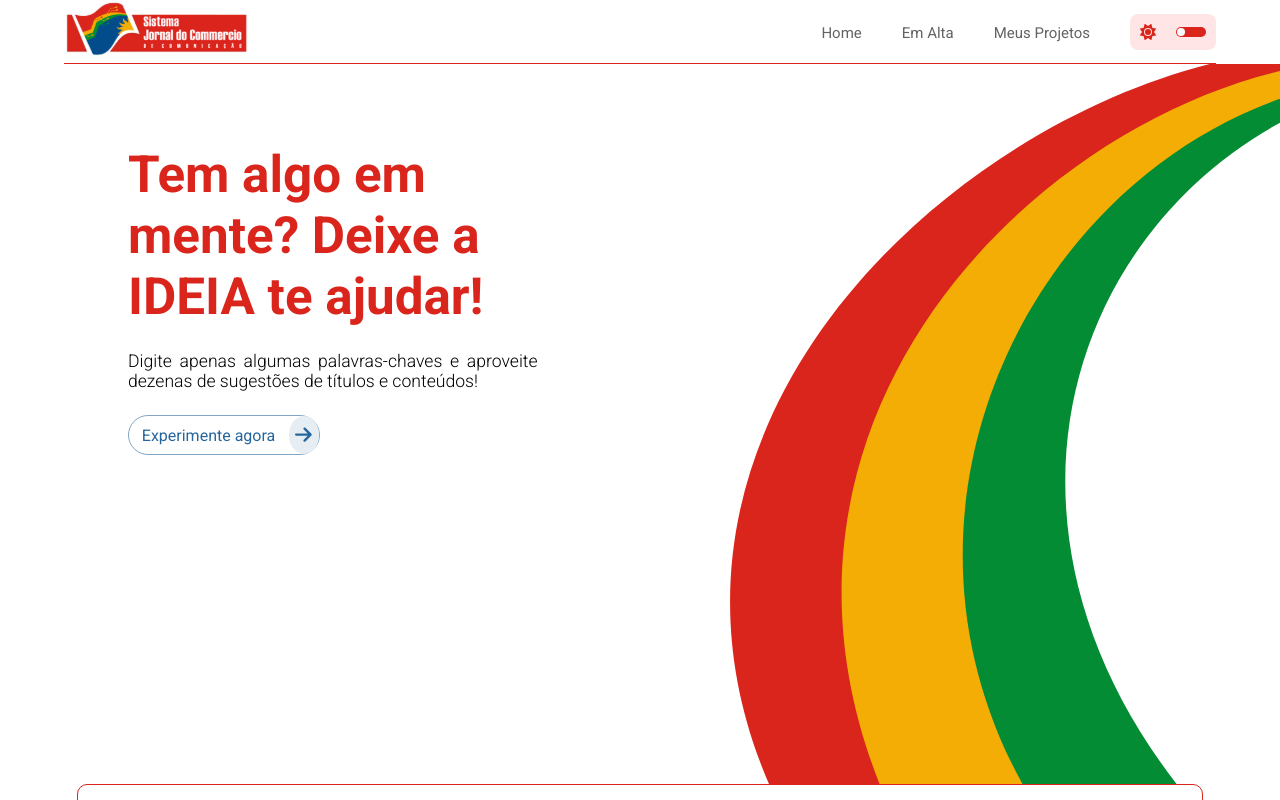
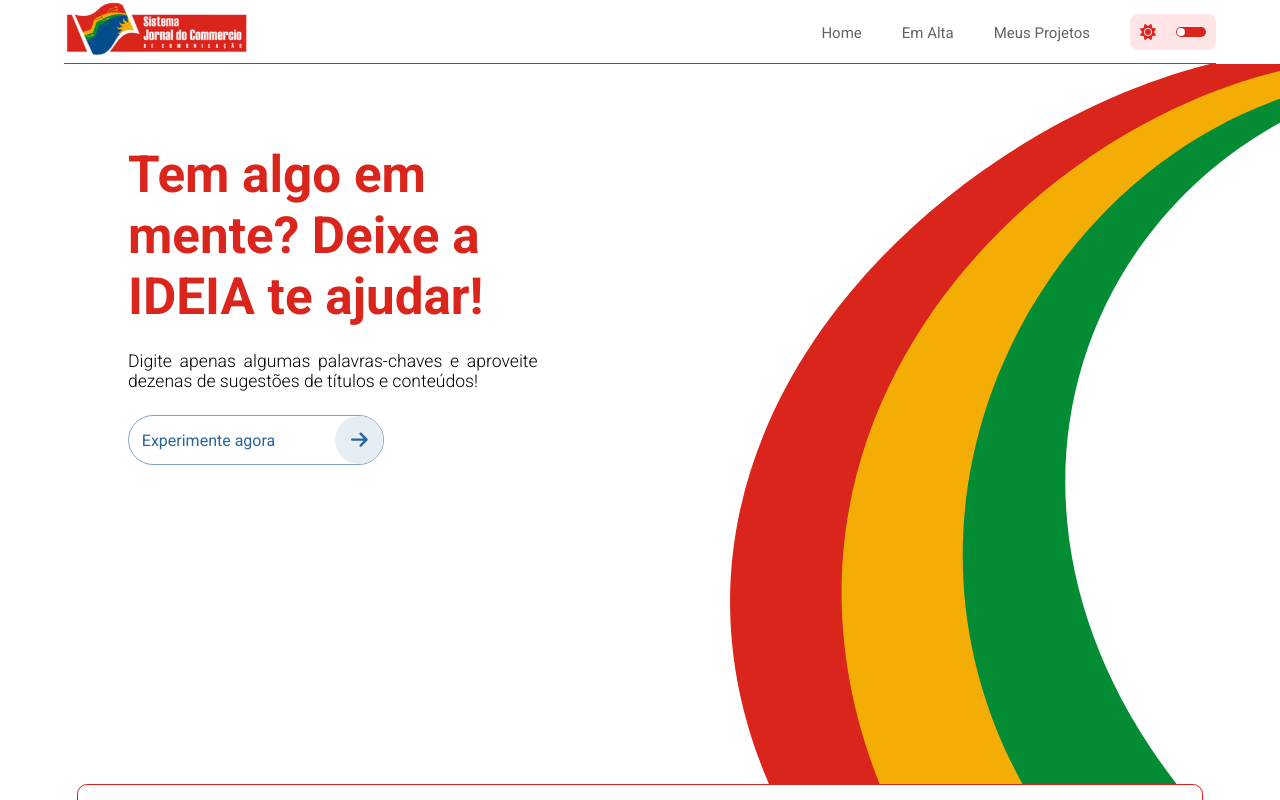
Before and after one commit to victorb-s/IDEIA, a React (Vite) app in the folder frontend/: page / in a window 1280 px wide. Shown: the top 800 px of the page. Built offline with nearby package versions, Linux system fonts and the light colour scheme; no server answers.

Commit message:
ajustes no responsivo do botao inicial da home, botoes da tela de sugestoes ajustados e seção trending topics

```diff
--- a/frontend/src/components/HomeComponents/HomeSecInfos/styles.js
+++ b/frontend/src/components/HomeComponents/HomeSecInfos/styles.js
@@ -83,7 +83,7 @@ export const CategoryForms = styled(motion.form)`
             color: var(--textColor);
             opacity: 0.6;
         }
-
+        outline:none;
         font-size: clamp(0.7rem, 2vw, 1rem);
     }
 
--- a/frontend/src/components/HomeComponents/SectionInicio/styles.js
+++ b/frontend/src/components/HomeComponents/SectionInicio/styles.js
@@ -81,33 +81,32 @@ export const TextContainer = styled.div`
 
 const ResponsiveBtnContainer = css`
     @media (max-width: 1024px) {
-        width: 20vw;
+        width: 25vw;
     }
 
     @media (max-width: 768px) {
-        width: 25vw;
+        width: 30vw;
     }
 
     @media (max-width: 480px) {
-        width: 40vw;
+        width: 50vw;
         height: 4vh;
     }
 `
 
 export const ButtonContainer = styled(Link)`
     display: flex;
-    flex-direction: row;
     align-items: center;
     justify-content: space-between;
 
-    width: 15vw;
-    height: 5vh;
+    width: 20vw;
+    height: 50px;
     margin-top: 3vh;
 
     background-color: var(--buttonColor);
 
     border: 1px solid var(--buttonOutlineColor);
-    border-radius: 25px;
+    border-radius: 30px;
 
     text-decoration: none;
     transition: 0.2s ease-in-out;
@@ -118,19 +117,19 @@ export const ButtonContainer = styled(Link)`
         color: var(--buttonTextColor);
         font-size: clamp(0.7rem, 2vw, 1rem);
         padding-left: 1vw;
+
+        @media (max-width: 1024px){
+            padding-left: 2vw;
+        }
+
+        @media (max-width: 480px){
+            padding-left: 4vw;
+        }
     }
 
     &:hover{
         transform: scale(1.02);
     }
-`
-
-const ResponsiveAC = css`
-    @media (max-width: 1024px) {
-        width: 20%;
-    }
-
-
 `
 
 export const ArrowCircle = styled.div`
@@ -141,10 +140,9 @@ export const ArrowCircle = styled.div`
     justify-content: center;
     align-items: center;
 
-    width: 16%;
-    height: 100%;
+    aspect-ratio: 1;
+    height: 99%;
 
-    ${ResponsiveAC}
 `
 
 export const IconArrow = styled(FontAwesomeIcon)`
--- a/frontend/src/components/HomeComponents/TrendingTopics/styles.js
+++ b/frontend/src/components/HomeComponents/TrendingTopics/styles.js
@@ -86,7 +86,7 @@ export const Topicos = styled.table`
 export const TableHeader = styled.th`
     padding: 10px;
 
-    min-width: 150px;
+    min-width: 125px;
 
     color: var(--lineColor);
     font-weight: bold;
--- a/frontend/src/components/InfoComponents/info_content/styles.js
+++ b/frontend/src/components/InfoComponents/info_content/styles.js
@@ -159,9 +159,6 @@ export const ArrowCircle = styled.div`
   aspect-ratio: 1 / 1;
   width: 48px;
 
-  @media (max-width: 768px) {
-  }
-
   @media (max-width: 425px) {
     width: 36px;
   }
--- a/frontend/src/components/SugestComponents/sugest_itens/index.jsx
+++ b/frontend/src/components/SugestComponents/sugest_itens/index.jsx
@@ -4,8 +4,8 @@ import { faEdit } from "@fortawesome/free-solid-svg-icons";
 // eslint-disable-next-line react/prop-types
 function Sugestaoitem({ text, handleSelectTitle }) {
   return (
-    <ItemContainer>
-        <Icon icon={faEdit} alt="Ícone" onClick={() => handleSelectTitle(text)}/>
+    <ItemContainer onClick={() => handleSelectTitle(text)}>
+        <Icon icon={faEdit} alt="Ícone"/>
       <ItemText>{text}</ItemText>
     </ItemContainer>
   );
--- a/frontend/src/components/SugestComponents/sugest_itens/styles.js
+++ b/frontend/src/components/SugestComponents/sugest_itens/styles.js
@@ -14,6 +14,10 @@ export const ItemContainer = styled.div`
   padding-right: 40px;
   padding: 10px 20px;
   margin: 8px 0;
+
+  box-shadow: 0 2px 2px 1px rgba(0, 0, 0, 0.2);
+
+  cursor: pointer;
 `;
 
 export const Icon = styled(FontAwesomeIcon)`
@@ -22,7 +26,6 @@ export const Icon = styled(FontAwesomeIcon)`
   font-size: clamp(0.8rem, 2vw, 1.2rem);
 
   color: var(--blueSectionText);
-  cursor: pointer;
 
   transition: 0.1s ease-in-out;
 
@@ -32,9 +35,9 @@ export const Icon = styled(FontAwesomeIcon)`
 `;
 
 export const ItemText = styled.p`
-  font-size: clamp(0.75rem, 2vw, 1.1rem);
+  font-size: clamp(0.8rem, 2vw, 1rem);
   color: var(--textColor);
-  font-weight: bold;
+  font-weight: 600;
   margin: 0;
   flex: 1;
   text-align: left;
```
